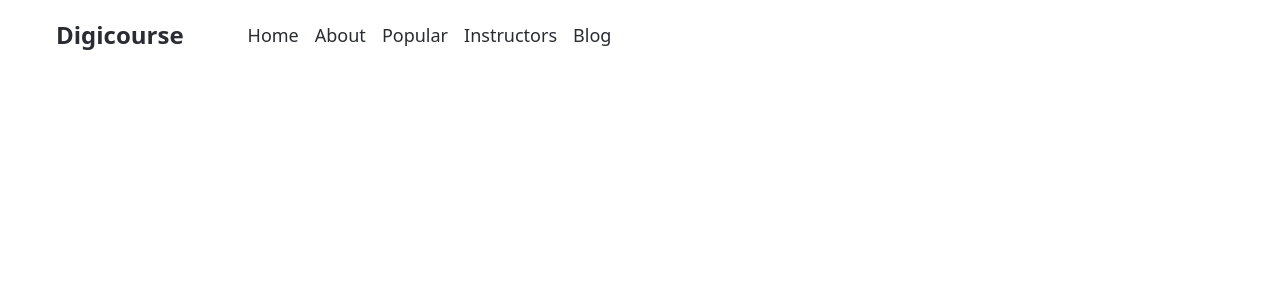
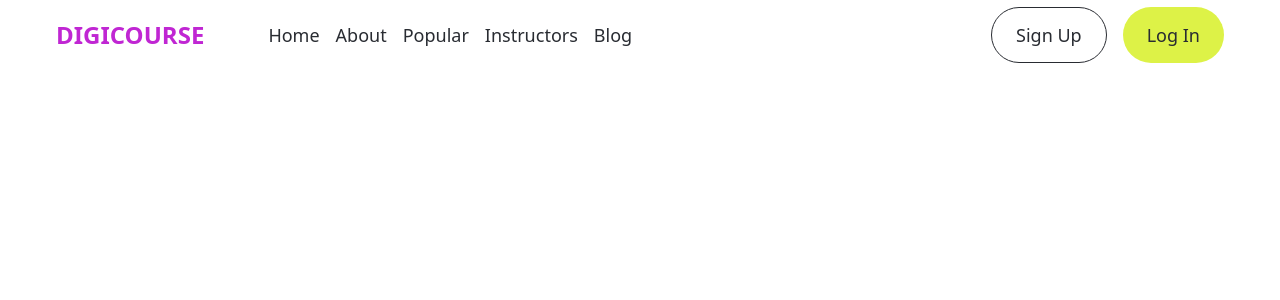
Before and after one commit to adarsh206/courses-website, a React (Vite) app: page / in a window 1280 px wide. Shown: the top 300 px of the page. Built offline with nearby package versions, Linux system fonts and the light colour scheme.

Commit message:
latest changes

```diff
--- a/src/components/Header.jsx
+++ b/src/components/Header.jsx
@@ -1,13 +1,15 @@
 /* eslint-disable no-unused-vars */
-import React from 'react'
+import React, { useState } from 'react'
 import { navLinks } from "../constants";
 
 const Header = () => {
+    const [toggleMenu, setToggleMenu] = useState(false);
+
   return (
     <header className='fixed flex items-center h-[70px] z-[1000] w-full border border-solid border-transparent'>
             <nav className='container flex items-center justify-between gap-x-16'>
-                <a href='/' className='text-2xl font-bold text-gray-10'>
-                    Digicourse
+                <a href='/' className='text-2xl font-bold text-fuchsia-600 '>
+                    DIGICOURSE
                 </a>
                 <div className='hidden lg:flex lg:justify-between w-full'>
                     <ul className='flex items-center gap-x-4'>
@@ -19,8 +21,24 @@ const Header = () => {
                             )
                         })}
                     </ul>
+                    <div className='flex items-center gap-x-4'>
+                        <button type="button" className='btn btn-outline'>
+                            Sign Up
+                        </button>
+                        <button type ="button"
+                        className='btn btn-primary'>Log In</button>
+                    </div>
+                </div>
+                <div className={`header__menu-icon flex lg:hidden relative w-5 h-4 flex-shrink-0 cursor-pointer overflow-hidden ${toggleMenu ? "active" : ""}`}
+                onClick={() => setToggleMenu(!toggleMenu)}>
+                    <span></span>
+                    <span></span>
+                    <span></span>
                 </div>
             </nav>
+            {/* --------- Mobile Navbar Menu --------- */ }
+
+
     </header>
   )
 }
--- a/src/index.css
+++ b/src/index.css
@@ -49,7 +49,7 @@
   }
 
   .btn-primary {
-      @apply rounded-full bg-primary-50 text-gray-10 hover:bg-primary-60 active:bg-primary-70;
+      @apply rounded-full bg-primary-50 text-gray-10 hover:bg-primary-60  active:bg-primary-70;
   }
 
   .btn-outline {
```
